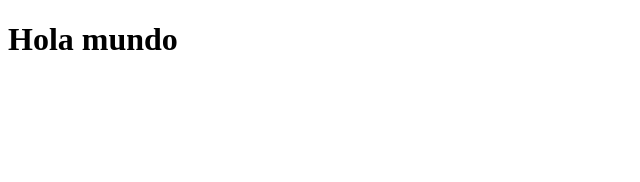
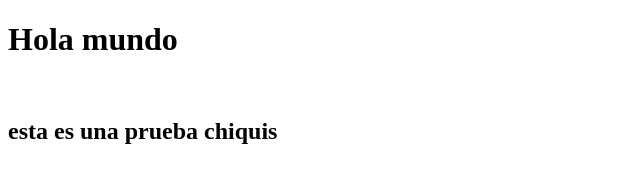
Before and after one commit to YohanaValdez/tareaenclase2, a plain HTML site: page index.html in a window 1280 px wide. Shown: the whole page, without its empty margins (0-640 px from the left). Drawn offline with Linux system fonts and the light colour scheme.

Commit message:
prueba de ro xd

```diff
--- a/index.html
+++ b/index.html
@@ -8,6 +8,10 @@
 </head>
 <body>
   <h1>Hola mundo</h1>
+  <br>
+  <div class="prueba">
+    <h2>esta es una prueba chiquis</h2>
+  </div>
   <script src="./app.js"></script>
 </body>
 </html>
```
